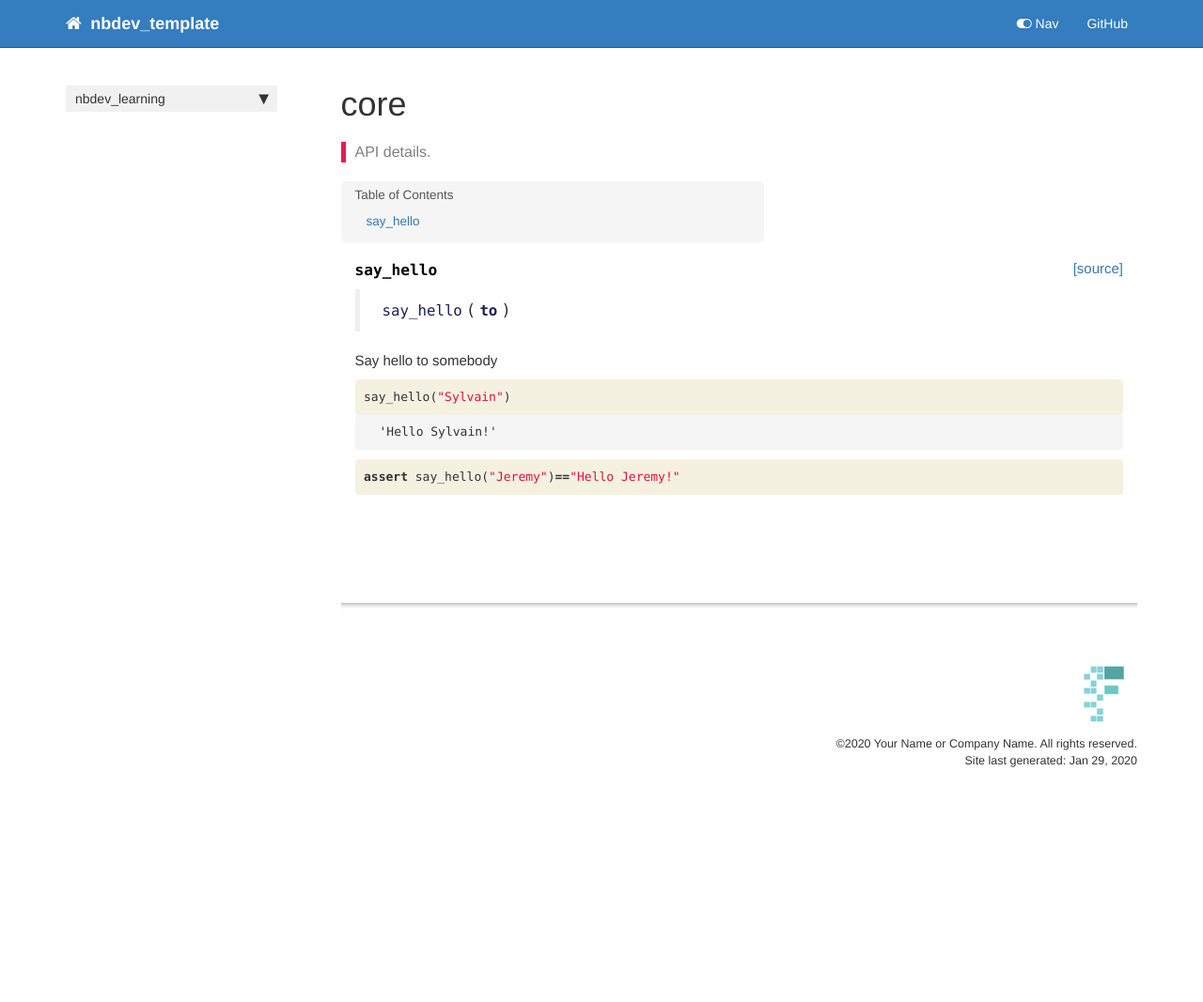
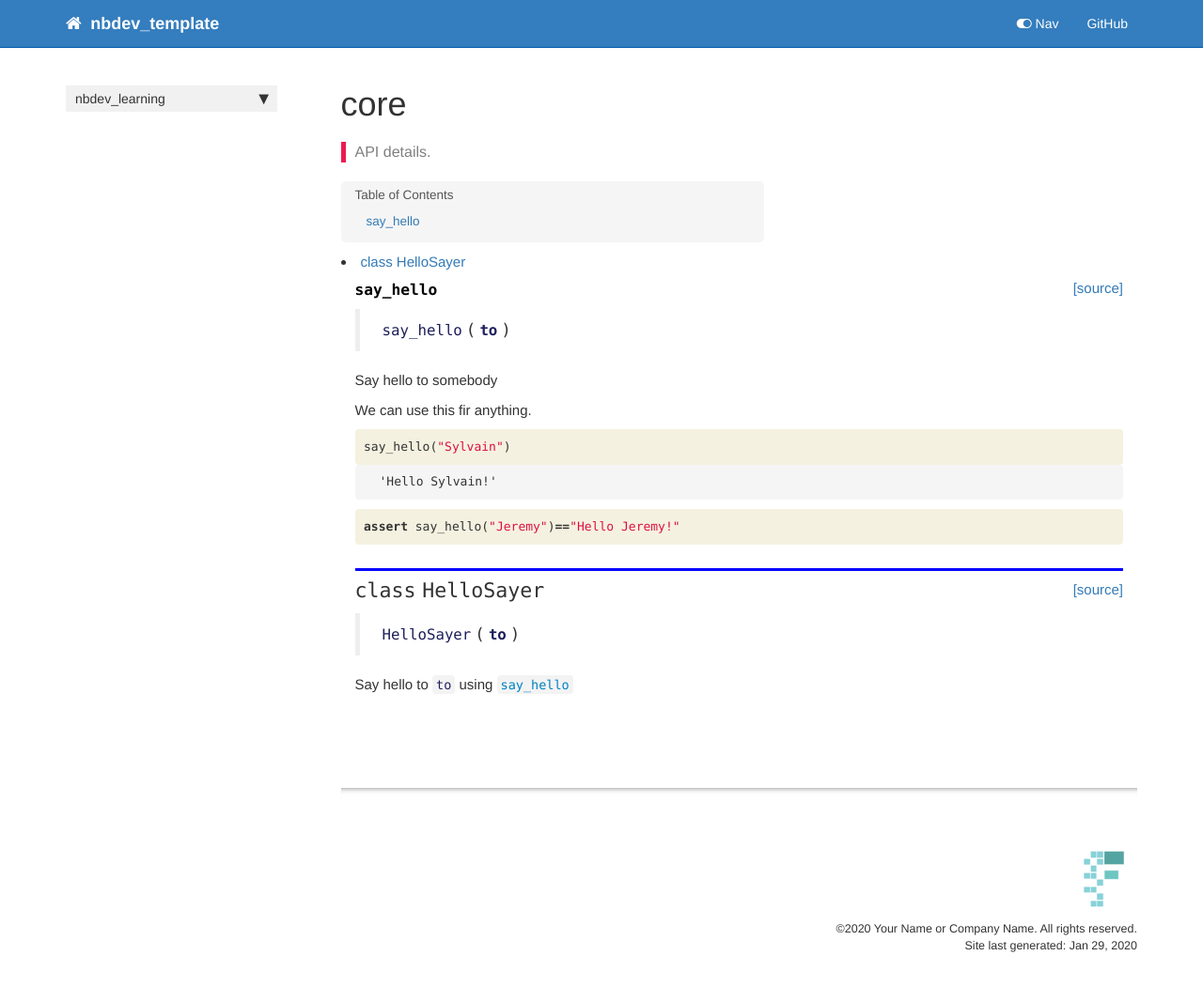
Before and after one commit to rahuldave/nbdev_learning, a Jekyll site: the page built from docs/core.html, in a window 1280 px wide. Shown: the whole page at 94% size. Built offline with Jekyll 4.4.1, drawn with Linux system fonts in a browser that asks for light colours; nearby versions of some CDN libraries; comment, search, counter and statistics services are not loaded; before the commit the page ends 900 px from its top, so only the background shows below that.

Commit message:
added class

```diff
--- a/docs/core.html
+++ b/docs/core.html
@@ -34,7 +34,7 @@ summary: "API details."
 
 
 <div class="output_markdown rendered_html output_subarea ">
-<h4 id="say_hello" class="doc_header"><code>say_hello</code><a href="https://github.com/rahuldave/nbdev_test/tree/master/nbdev_test/core.py#L6" class="source_link" style="float:right">[source]</a></h4><blockquote><p><code>say_hello</code>(<strong><code>to</code></strong>)</p>
+<h4 id="say_hello" class="doc_header"><code>say_hello</code><a href="https://github.com/rahuldave/nbdev_learning/tree/master/nbdev_learning/core.py#L6" class="source_link" style="float:right">[source]</a></h4><blockquote><p><code>say_hello</code>(<strong><code>to</code></strong>)</p>
 </blockquote>
 <p>Say hello to somebody</p>
 
@@ -45,6 +45,13 @@ summary: "API details."
 </div>
 </div>
 
+</div>
+<div class="cell border-box-sizing text_cell rendered"><div class="inner_cell">
+<div class="text_cell_render border-box-sizing rendered_html">
+<p>We can use this fir anything.</p>
+
+</div>
+</div>
 </div>
 <div class="cell border-box-sizing code_cell rendered">
 <div class="input">
@@ -88,4 +95,28 @@ summary: "API details."
 </div>
 
 </div>
+<div class="cell border-box-sizing code_cell rendered">
+
 </div>
+<div class="cell border-box-sizing code_cell rendered">
+
+<div class="output_wrapper">
+<div class="output">
+
+<div class="output_area">
+
+
+<div class="output_markdown rendered_html output_subarea ">
+<h2 id="HelloSayer" class="doc_header"><code>class</code> <code>HelloSayer</code><a href="https://github.com/rahuldave/nbdev_learning/tree/master/nbdev_learning/core.py#L11" class="source_link" style="float:right">[source]</a></h2><blockquote><p><code>HelloSayer</code>(<strong><code>to</code></strong>)</p>
+</blockquote>
+<p>Say hello to <code>to</code> using <a href="/nbdev_learning/core#say_hello"><code>say_hello</code></a></p>
+
+</div>
+
+</div>
+
+</div>
+</div>
+
+</div>
+</div>
--- a/nbdev_learning/_nbdev.py
+++ b/nbdev_learning/_nbdev.py
@@ -2,7 +2,8 @@
 
 __all__ = ["index", "modules", "custom_doc_links", "git_url"]
 
-index = {"say_hello": "00_core.ipynb"}
+index = {"say_hello": "00_core.ipynb",
+         "HelloSayer": "00_core.ipynb"}
 
 modules = ["core.py"]
 
```
Also changed, not shown: nbdev_learning/core.py (+7 -1 lines), 1 other file.
